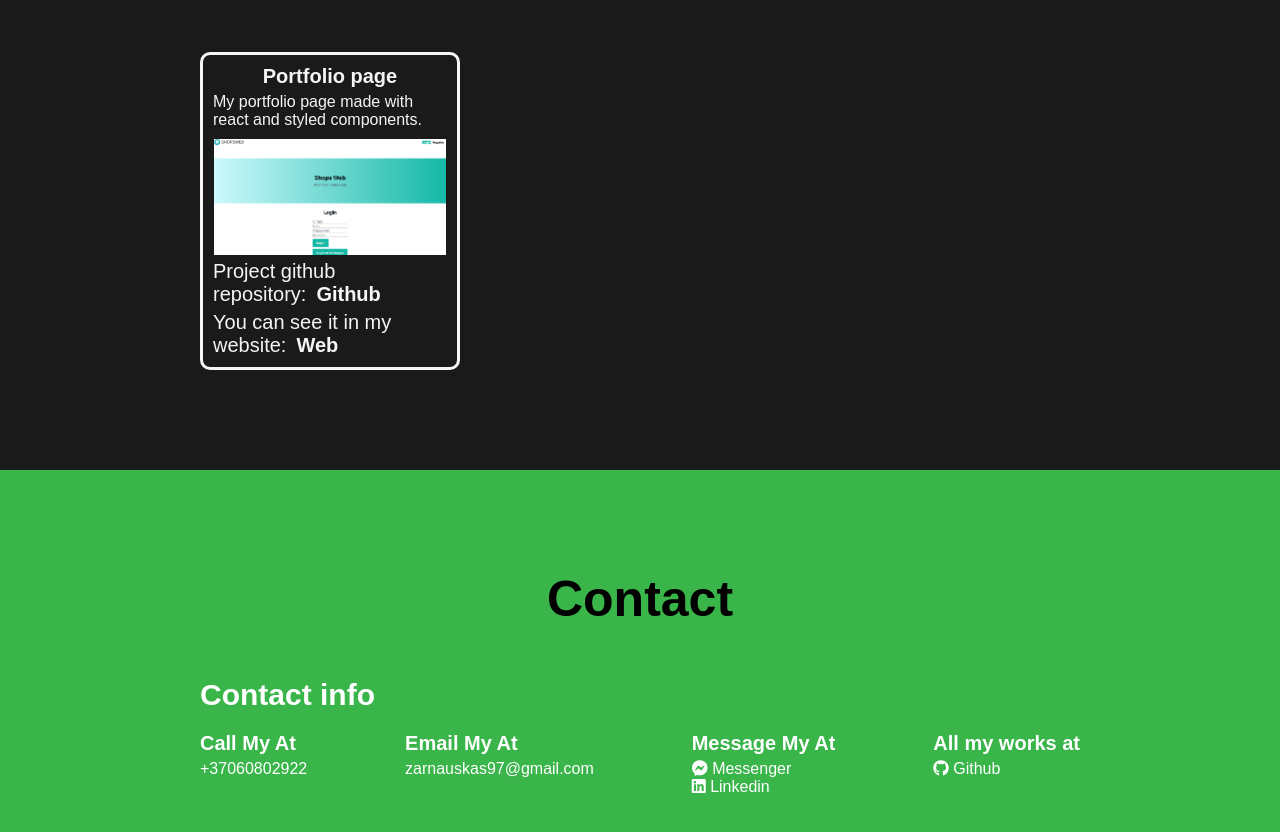
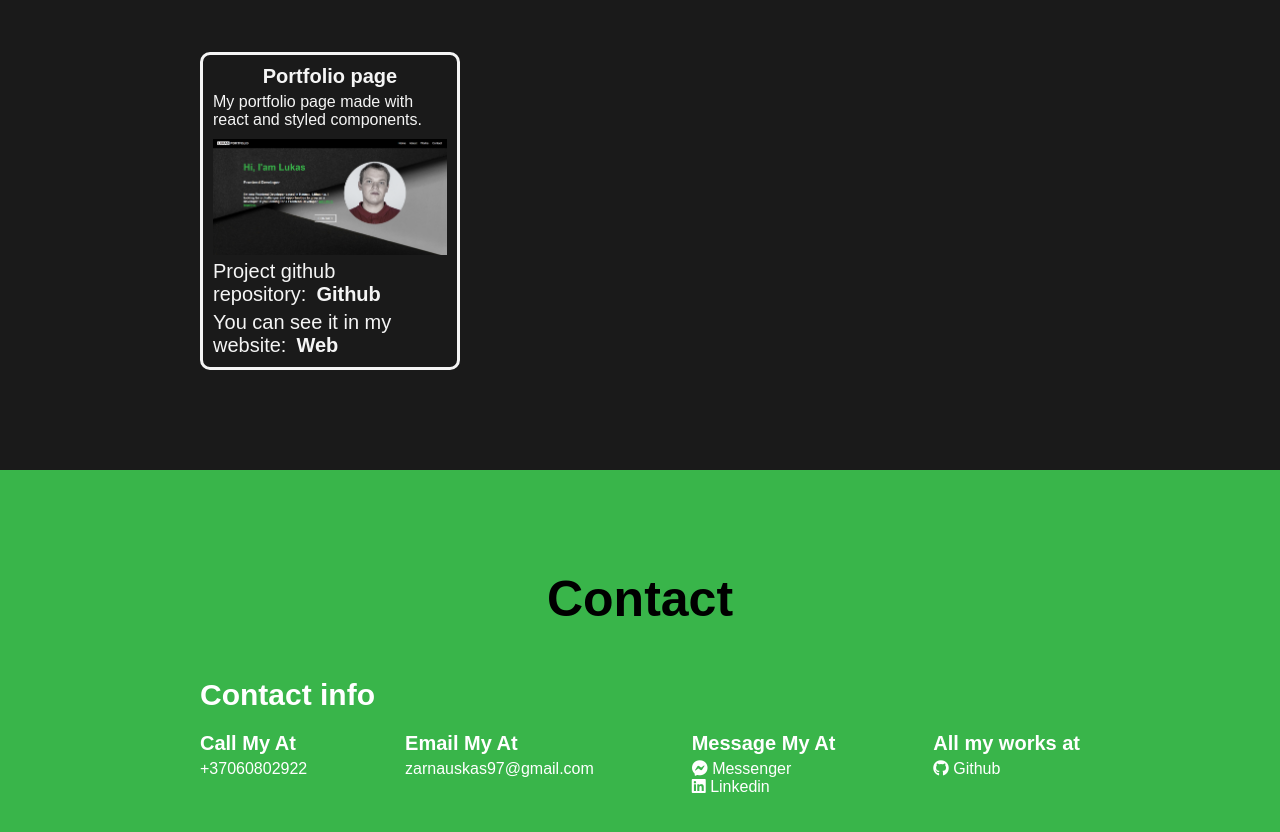
Before and after one commit to LukasZarnauskas/Portfolio-web, a React (Vite) app: page / in a window 1280 px wide. Shown: the part 2540-3372 px from the top of the page. Built offline with nearby package versions, Linux system fonts and the light colour scheme.

Commit message:
image of project updated

```diff
--- a/src/components/ui/Works.jsx
+++ b/src/components/ui/Works.jsx
@@ -155,7 +155,7 @@ function Works() {
         <Div>
           <H3>Portfolio page</H3>
           <P>My portfolio page made with react and styled components.</P>
-          <Img src="/images/shops-web.png" alt="Shops-web" />
+          <Img src="/images/Portfolio page.png" alt="Portolio-web" />
           <div>
             <PSite>
               Project github repository:
```
Also changed, not shown: public/images/Portfolio page.png (added).
